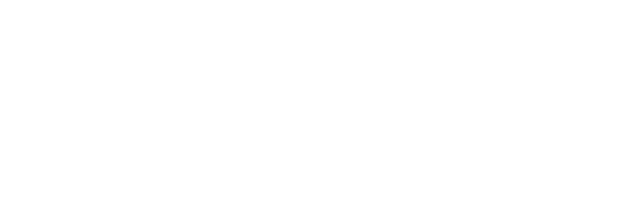
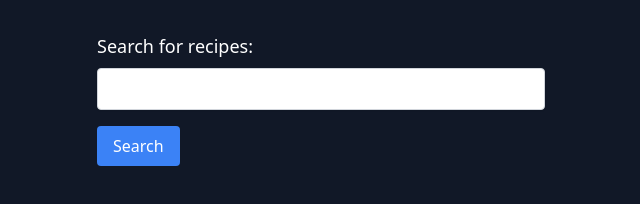
Before and after one commit to rafaelnacle/recipe-finder, a website: page public/index.html in a window 1280 px wide. Shown: the whole page, without its empty margins (319-959 px from the left). Drawn offline with nearby package versions, Linux system fonts and the light colour scheme.

Commit message:
basic html template

```diff
--- a/public/index.html
+++ b/public/index.html
@@ -5,10 +5,18 @@
   <meta charset="UTF-8">
   <meta name="viewport" content="width=device-width, initial-scale=1.0">
   <title>Recipe Finder</title>
+  <script src="https://cdn.tailwindcss.com"></script>
 </head>
 
-<body>
-
+<body class="bg-gray-900 text-white">
+  <form id="search-form" class="max-w-md mx-auto mt-8">
+    <label for="query" class="block text-lg mb-2">Search for recipes:</label>
+    <input type="text" id="query" name="query" required
+      class="w-full px-4 py-2 rounded border border-gray-300 shadow-sm focus:outline-none focus:border-blue-500 focus:ring focus:ring-blue-200">
+    <button type="submit"
+      class="mt-4 px-4 py-2 bg-blue-500 text-white rounded hover:bg-blue-600 focus:outline-none focus:bg-blue-600">Search</button>
+  </form>
+  <div id="recipes-container" class="max-w-lg mx-auto mt-8"></div>
 </body>
 
 </html>
```
